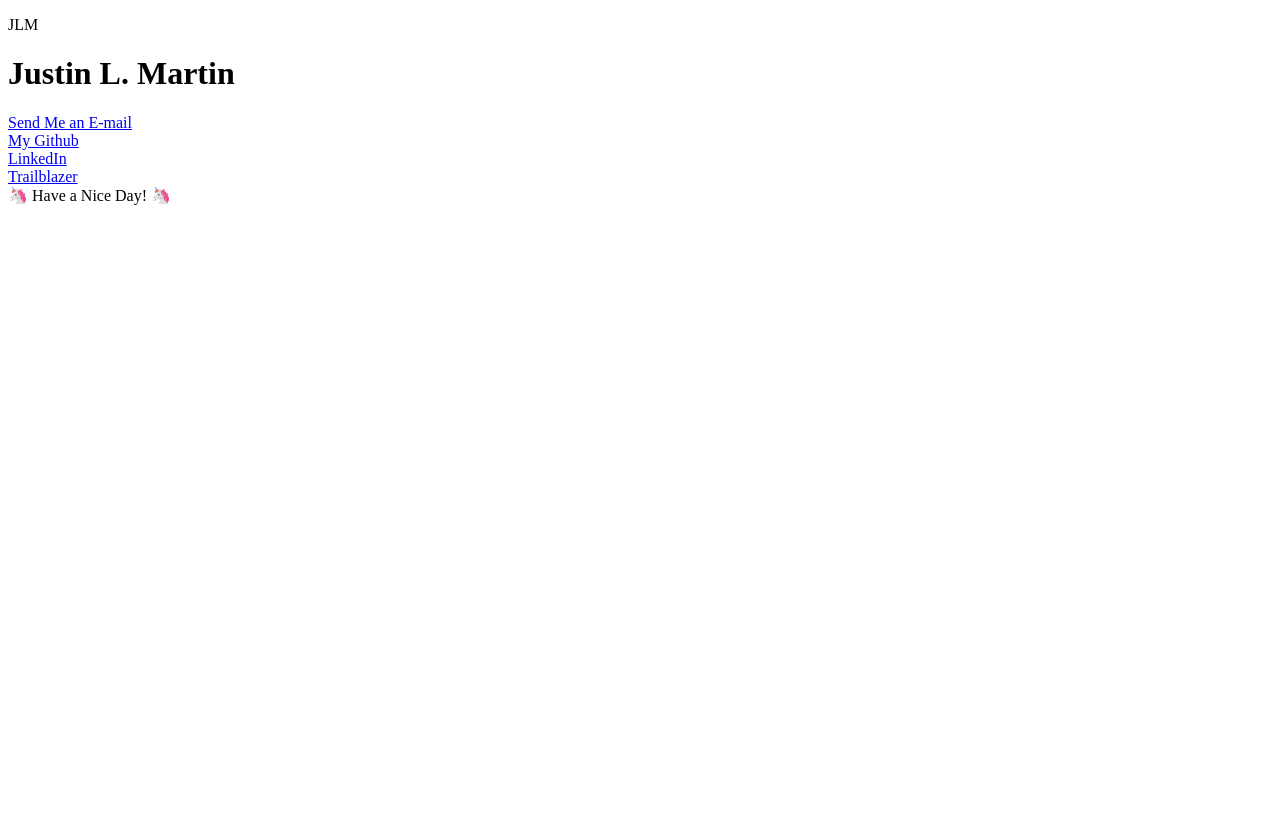
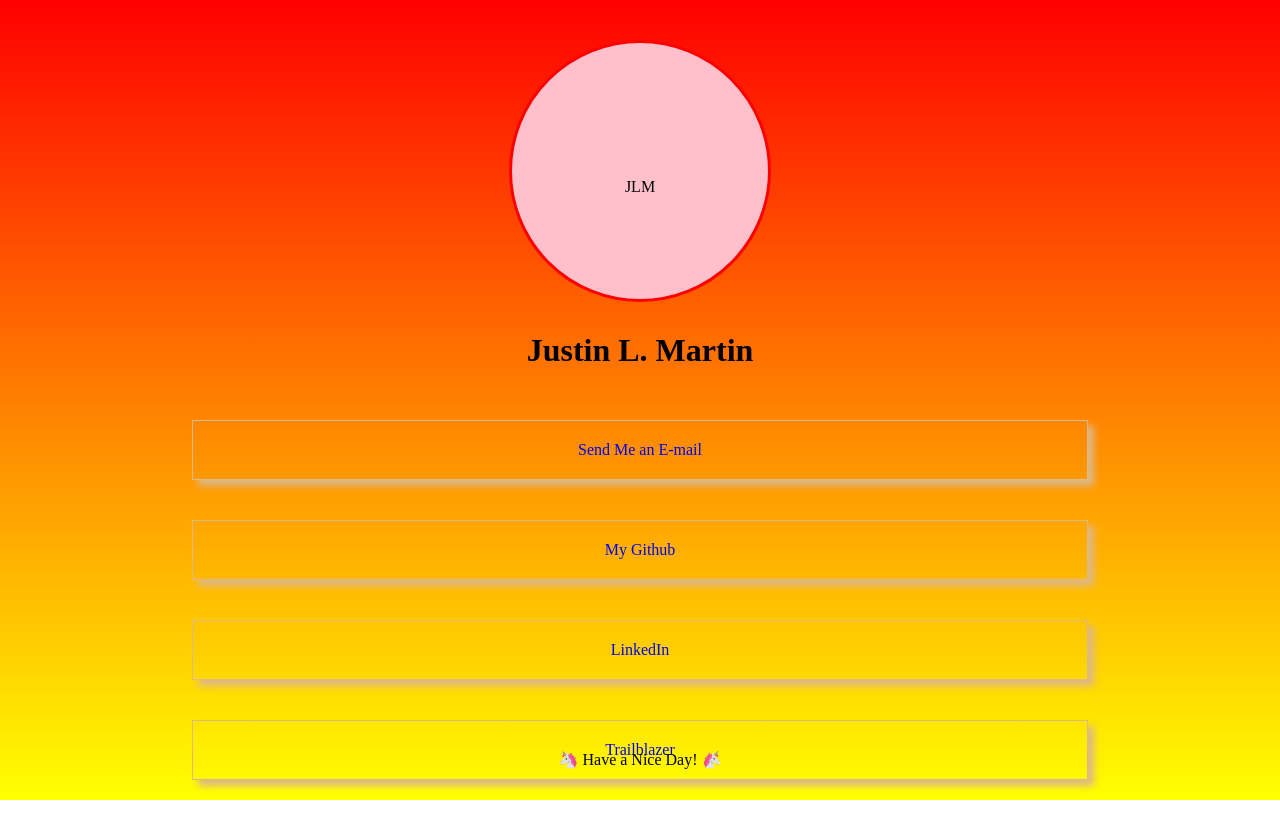
Before and after one commit to jmartin432/links-page, a website with bundled scripts: page index.html in a window 1280 px wide. Before the commit the page ends 800 px from the top, so only its background shows below. Built offline with nearby package versions, Linux system fonts and the light colour scheme.

Commit message:
added some css

```diff
--- a/index.css
+++ b/index.css
@@ -0,0 +1,62 @@
+html {
+    height: 100%;
+}
+
+body {
+    height: 100%;
+    margin: 0;
+    background-repeat: no-repeat;
+    background-image: linear-gradient(red 0%, yellow 100%);
+}
+
+#header-image {
+    width: 20vw;
+    background: pink;
+    border: solid red;
+    border-radius: 50%;
+    margin: auto;
+    height: 20vw;
+    text-align: center;
+    vertical-align: middle;
+    line-height: 20vw;
+    margin-top: 40px;
+    margin-bottom: 30px;
+}
+
+#header-title {
+    margin: auto;
+    text-align: center;
+}
+
+#main {
+    padding-top: 30px;
+}
+
+.link-container {
+    width: 70vw;
+    text-align: center;
+    margin: auto;
+    border: solid burlywood 1px;
+    padding-top: 20px;
+    padding-bottom: 20px;
+    box-shadow: 6px 6px 7px 0px burlywood;
+    margin-bottom: 40px;
+    box-sizing: border-box;
+}
+
+.link {
+    text-decoration: none;
+}
+
+footer {
+    position: absolute;
+    bottom: 0;
+    width: 100%;
+    height: 50px;
+    text-align: center;
+  }
+
+#footer-emoji-right {
+    display: inline-block;
+    transform: scale(-1, 1);
+}
--- a/index.html
+++ b/index.html
@@ -41,7 +41,9 @@
         <div id="header-image">
             <p>JLM</p>
         </div>
-        <h1>Justin L. Martin</h1>
+        <div id="header-title">
+            <h1>Justin L. Martin</h1>
+        </div>
     </header>
     <div id="main"></div>
     <footer>
@@ -49,6 +51,6 @@
         <span>Have a Nice Day!</span>
         <span id="footer-emoji-right">🦄</span>
     </footer>
-<script type="module" src="index.js"></script>
+    <script type="module" src="index.js"></script>
 </body>
 </html>
--- a/index.js
+++ b/index.js
@@ -22,13 +22,14 @@ function makeLinks(mobile) {
     const links = linksData.filter(link => link.show)
     let container = document.getElementById('main')
     links.forEach(link => {
-        let id = link.id.concat('link')
+        let id = link.id.concat('-link')
         let div = document.createElement('div')
         let linkTag = document.createElement('a')
         div.setAttribute('id', id)
         div.classList.add('link-container')
         linkTag.setAttribute('href', (mobile) ? link.mobileLink : link.link,)
         linkTag.setAttribute('target', '_blank')
+        linkTag.classList.add('link')
         linkTag.innerHTML = link.text
         div.appendChild(linkTag)
         container.appendChild(div)
```
